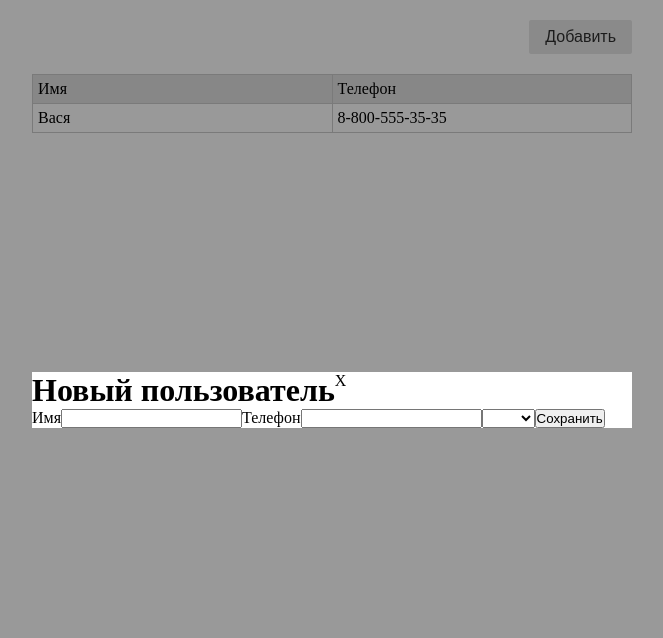
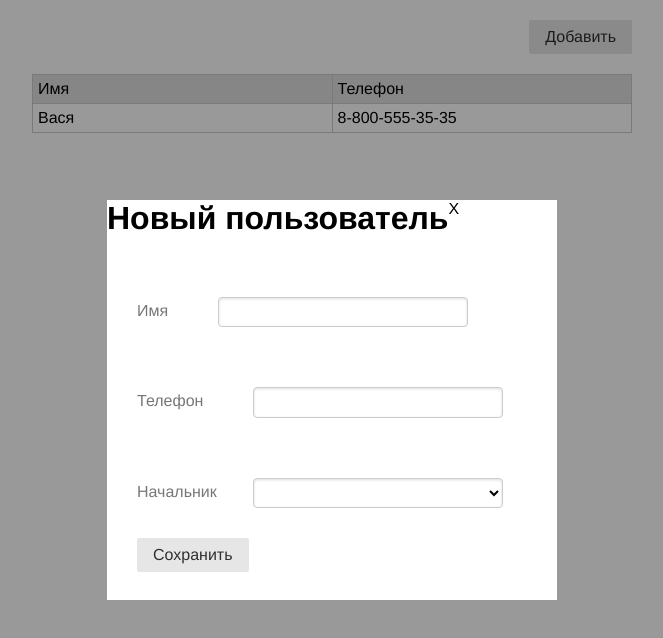
Before and after one commit to QTarantello/Vue-test, a Vue app: page / in a window 1280 px wide. Both pictures are taken after a click on the button "Добавить". Shown: the top 638 px of the page, without its empty margins (308-971 px from the left). Built offline with nearby package versions, Linux system fonts and the light colour scheme.

Commit message:
Update layout in Table component

```diff
--- a/src/App.vue
+++ b/src/App.vue
@@ -7,11 +7,11 @@
 
 <script>
 import { v4 as uuidv4 } from "uuid";
-import useSorting from "./components/composition/useSorting";
+import sortUsersUtil from "./components/composition/utils.js";
 import Modal from "./components/Modal.vue";
 import Table from "./components/Table.vue";
 
-import { computed, reactive, toRaw } from "vue";
+import { reactive, toRaw } from "vue";
 
 const makeUser = ({ name, phone }) => ({
   uuid: uuidv4(),
@@ -82,7 +82,7 @@ export default {
     const sortUsers = (key) => {
       const sortBy = reduceSortBy(toRaw(state.sortBy), key);
 
-      state.users = useSorting(toRaw(state.users), sortBy);
+      state.users = sortUsersUtil(toRaw(state.users), sortBy);
       state.sortBy = sortBy;
 
       localStorage.setItem("state", JSON.stringify(toRaw(state)));
@@ -97,8 +97,4 @@ export default {
 };
 </script>
 
-<style scoped>
-.task-list {
-  list-style: none;
-}
-</style>
+<style scoped></style>
--- a/src/components/Modal.vue
+++ b/src/components/Modal.vue
@@ -3,24 +3,25 @@
     <button class="button" @click="toggleModal()">Добавить</button>
   </div>
   <div v-if="modalOpened" class="modal">
-    <div class="content">
-      <div class="header">
+    <div class="modal-content">
+      <div class="modal-header">
         <h1>Новый пользователь</h1>
-        <span @click="toggleModal()" class="close">X</span>
+        <span @click="toggleModal()" class="close-button">X</span>
       </div>
-      <div class="body">
-        <div class="name">
-          <label>Имя</label>
-          <input v-model="name" type="text" />
+      <div class="modal-body">
+        <div class="modal-body__name">
+          <label class="label">Имя</label>
+          <input class="input" v-model="name" type="text" />
           <div v-if="errors.name !== null">{{ errors.name }}</div>
         </div>
-        <div class="phone">
-          <label>Телефон</label>
-          <input v-model="phone" type="text" />
+        <div class="modal-body__phone">
+          <label class="label">Телефон</label>
+          <input class="input" v-model="phone" type="text" />
           <div v-if="errors.phone !== null">{{ errors.phone }}</div>
         </div>
-        <ul class="task-list my-list">
-          <select v-model="parentUuid">
+        <div class="modal-body__parent">
+          <label class="label">Начальник</label>
+          <select class="select" v-model="parentUuid">
             <option
               v-for="user in users"
               v-bind:value="user.uuid"
@@ -29,8 +30,10 @@
               {{ user.name }}
             </option>
           </select>
-        </ul>
-        <button @click="onAddUser">Сохранить</button>
+        </div>
+        <div class="submit-button">
+          <button class="button" @click="onAddUser">Сохранить</button>
+        </div>
       </div>
     </div>
   </div>
@@ -108,6 +111,62 @@ export default {
 </script>
 
 <style scoped>
+.modal {
+  display: flex;
+  align-content: center;
+  position: fixed;
+  top: 0;
+  left: 0;
+  bottom: 0;
+  right: 0;
+  background: rgba(0, 0, 0, 0.4);
+}
+
+.modal-content {
+  height: 400px;
+  width: 450px;
+  background: #fff;
+  margin: auto;
+}
+
+.modal-header {
+  display: flex;
+  flex-direction: row;
+  align-content: space-between;
+}
+
+.modal-body {
+  margin-top: 30px;
+}
+
+.modal-body__name {
+  padding: 30px;
+}
+
+.input {
+  padding: 0.5em 0.6em;
+  display: inline-block;
+  border: 1px solid #ccc;
+  box-shadow: inset 0 1px 3px #ddd;
+  border-radius: 4px;
+  vertical-align: middle;
+  box-sizing: border-box;
+  margin-left: 50px;
+  width: 250px;
+}
+
+.label {
+  color: #777;
+}
+
+.modal-body__phone {
+  padding: 30px;
+}
+
+.modal-body__parent {
+  padding: 30px;
+}
+
 .button-container {
   display: flex;
   flex-direction: row;
@@ -115,6 +174,21 @@ export default {
   width: 600px;
   margin: 0 auto;
   padding: 20px;
+}
+
+.select {
+  width: 250px;
+  height: 2.25em;
+  border: 1px solid #ccc;
+  background-color: #fff;
+  padding: 0.5em 0.6em;
+  display: inline-block;
+  border: 1px solid #ccc;
+  box-shadow: inset 0 1px 3px #ddd;
+  border-radius: 4px;
+  vertical-align: middle;
+  box-sizing: border-box;
+  margin-left: 36px;
 }
 
 .button {
@@ -127,35 +201,11 @@ export default {
   border-radius: 2px;
 }
 
-.modal {
-  position: fixed;
-  display: flex;
-  align-content: center;
-  top: 0;
-  left: 0;
-  bottom: 0;
-  right: 0;
-  background: rgba(0, 0, 0, 0.4);
+.submit-button {
+  margin-left: 30px;
 }
 
-.content {
-  min-width: 370px;
-  width: 600px;
-  background: #fff;
-  margin: auto;
-}
-
-.header {
-  display: flex;
-  align-content: space-between;
-}
-
-.body {
-  display: flex;
-  align-content: space-between;
-}
-
-.close {
+.close-button {
   cursor: pointer;
 }
 </style>
--- a/src/components/composition/useSorting.js
+++ b/src/components/composition/utils.js
@@ -1,4 +1,4 @@
-const useSorting = (users, { key, direction }) => {
+const sortUsersUtil = (users, { key, direction }) => {
   switch (direction) {
     case "asc":
       return [...users].sort((a, b) => (a[key] > b[key] ? 1 : -1));
@@ -7,4 +7,4 @@ const useSorting = (users, { key, direction }) => {
   }
 };
 
-export default useSorting;
+export default sortUsersUtil;
--- a/src/index.css
+++ b/src/index.css
@@ -1,4 +1,5 @@
 * {
+  font-family: Helvetica, Arial, sans-serif;
   margin: 0;
   padding: 0;
 }
```
